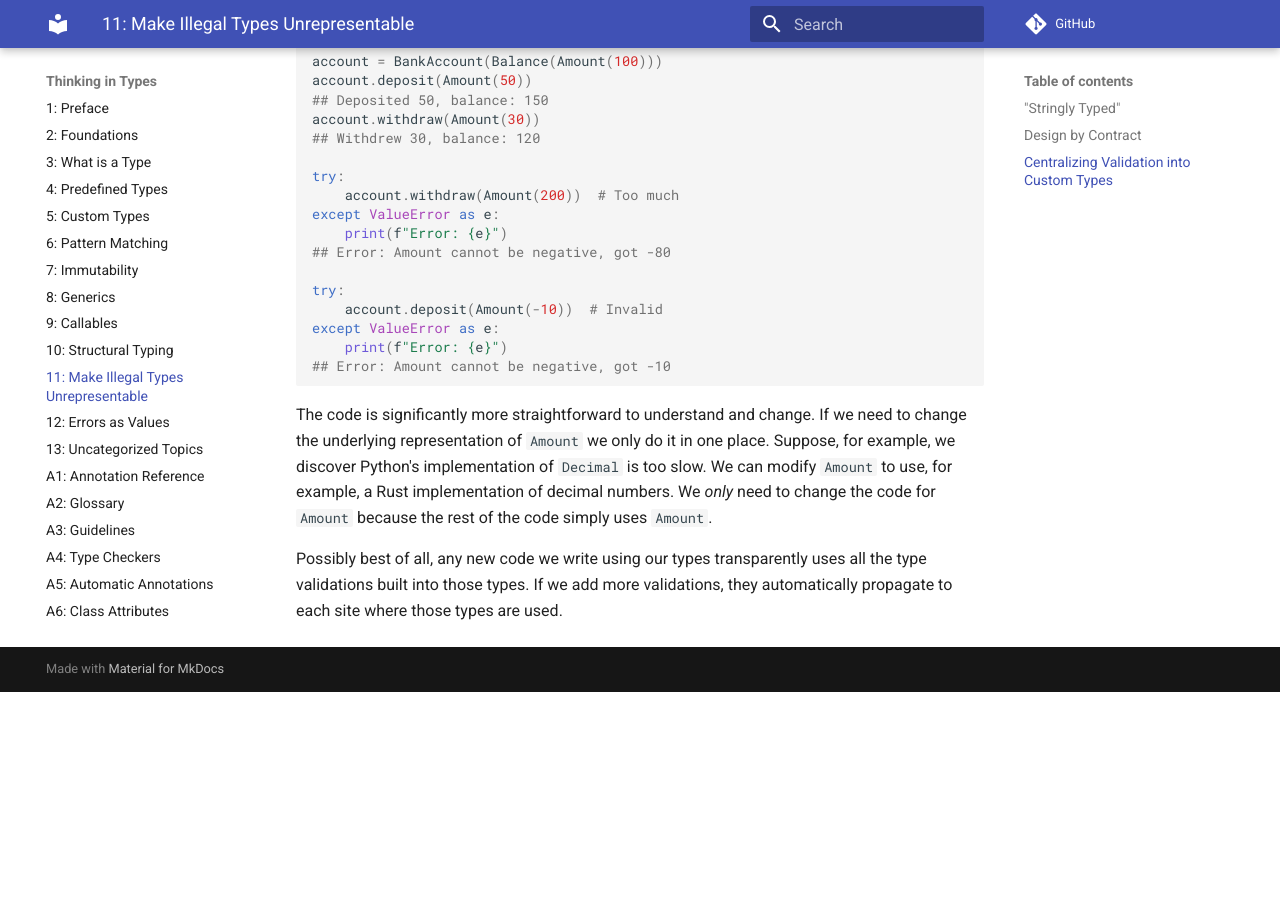
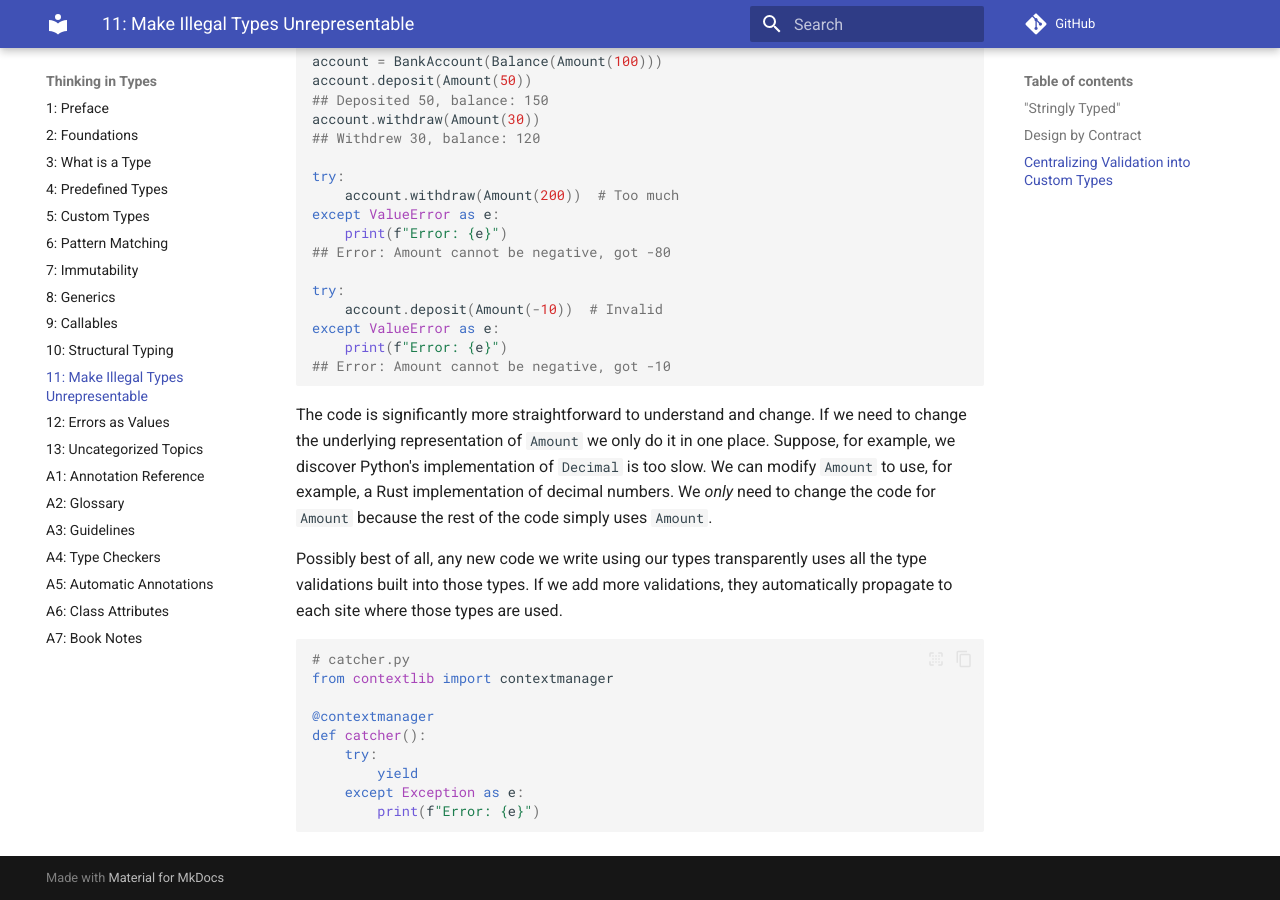
Before and after one commit to ThinkingInTypes/ThinkingInTypes.github.io, an MkDocs documentation site: the page built from Chapters/11_Make_Illegal_Types_Unrepresentable.md, in a window 1280 px wide and 900 px high, scrolled down 5148 px. Built offline with MkDocs 1.6.1 and Material for MkDocs 9.7.7, drawn with Linux system fonts in a browser that asks for light colours; comment, search, counter and statistics services are not loaded; before the commit the page ends 5840 px from its top, so only the background shows below that.

Commit message:
Update 11_Make_Illegal_Types_Unrepresentable.md

````diff
--- a/Chapters/11_Make_Illegal_Types_Unrepresentable.md
+++ b/Chapters/11_Make_Illegal_Types_Unrepresentable.md
@@ -246,3 +246,15 @@
 
 Possibly best of all, any new code we write using our types transparently uses all the type validations built into those types.
 If we add more validations, they automatically propagate to each site where those types are used.
+
+```python
+# catcher.py
+from contextlib import contextmanager
+
+@contextmanager
+def catcher():
+    try:
+        yield
+    except Exception as e:
+        print(f"Error: {e}")
+```
````
